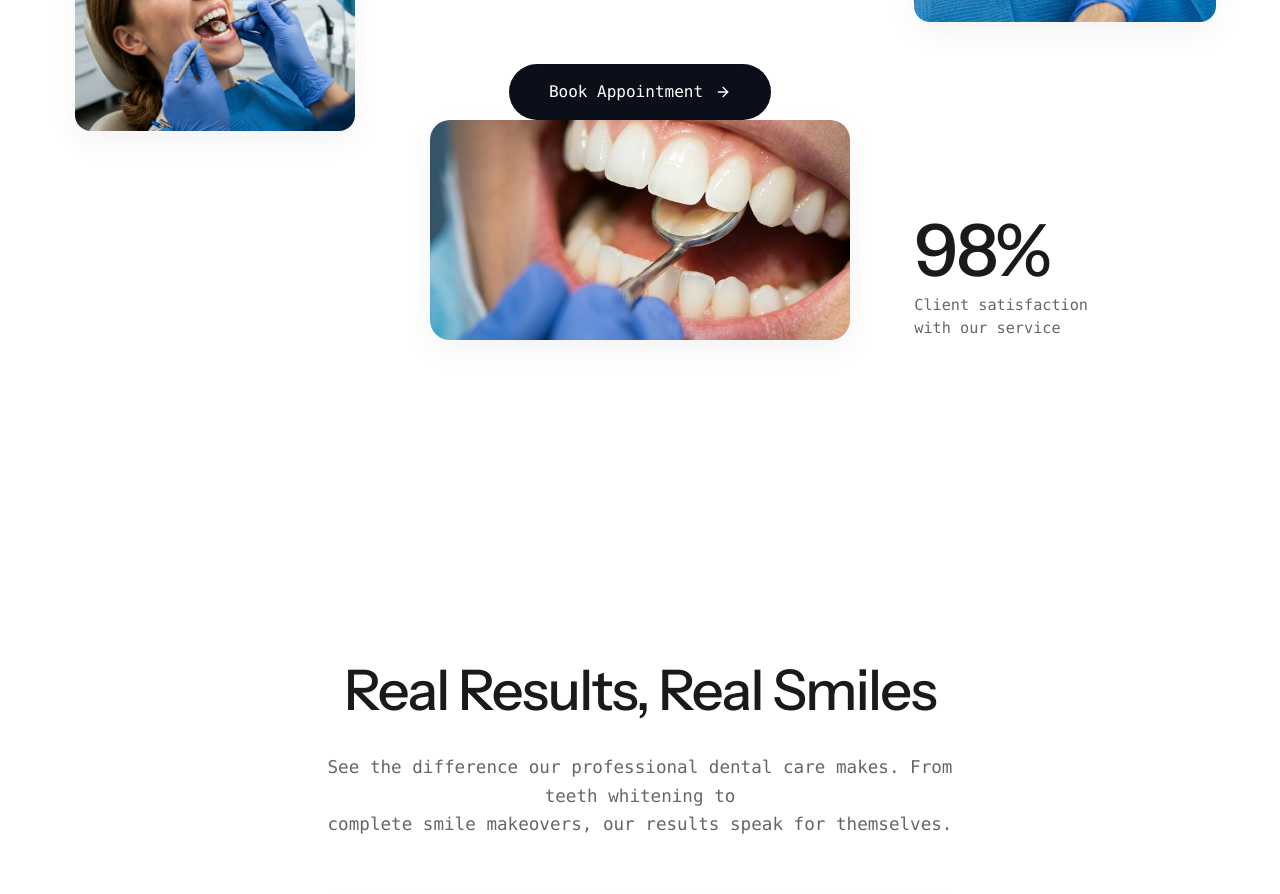
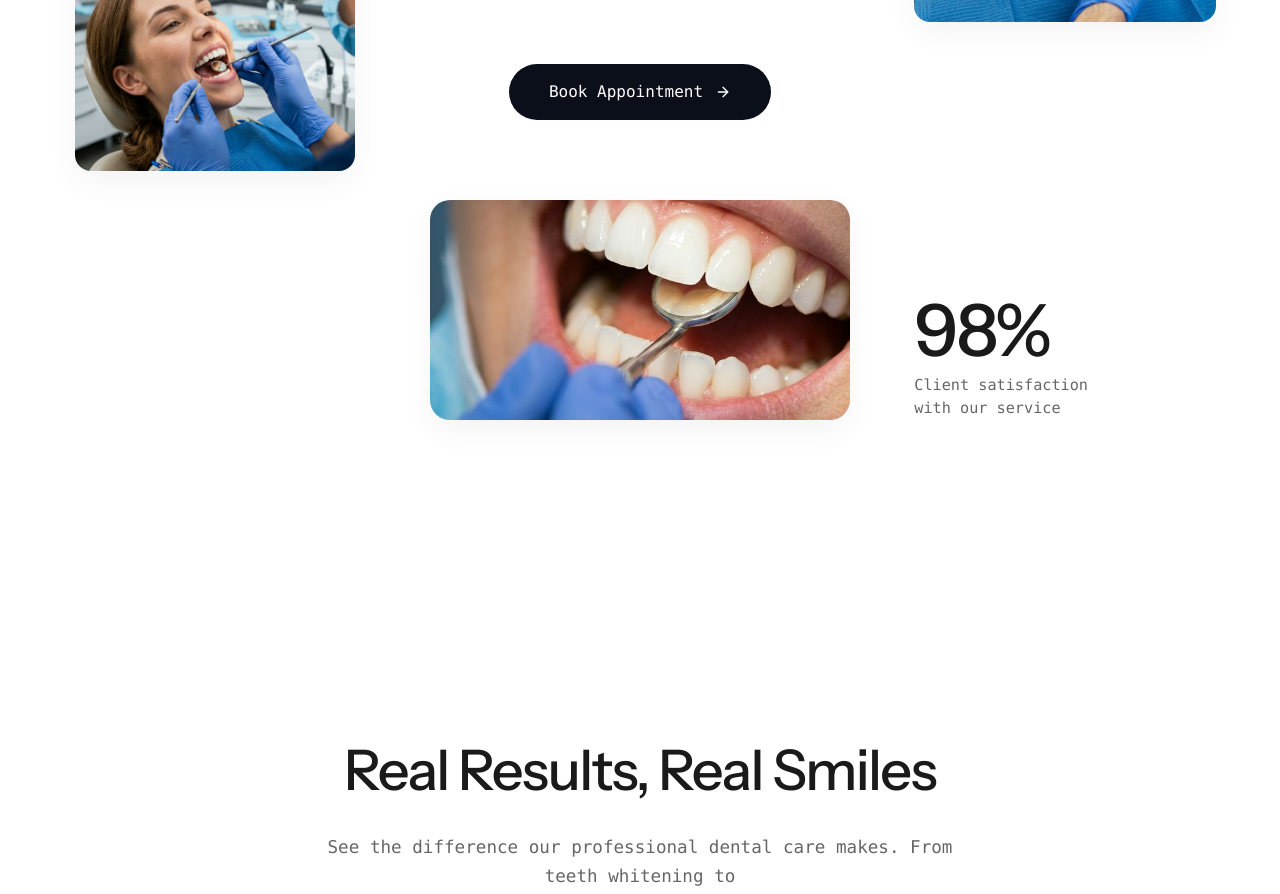
Before and after one commit to darlain71/dentist-site, a React (Vite) app: page /#/ in a window 1280 px wide. Shown: the part 1140-2034 px from the top of the page. Built offline with nearby package versions, Linux system fonts and the light colour scheme; a web font is replaced by a local one.

Commit message:
Increase gap between About button and image card

```diff
--- a/src/index.css
+++ b/src/index.css
@@ -771,7 +771,7 @@ h6,
   border-radius: 20px;
   overflow: hidden;
   box-shadow: 0 10px 30px rgba(0, 0, 0, 0.05);
-  margin-top: auto;
+  margin-top: 5rem;
 }
 
 .about-img-center {
```
